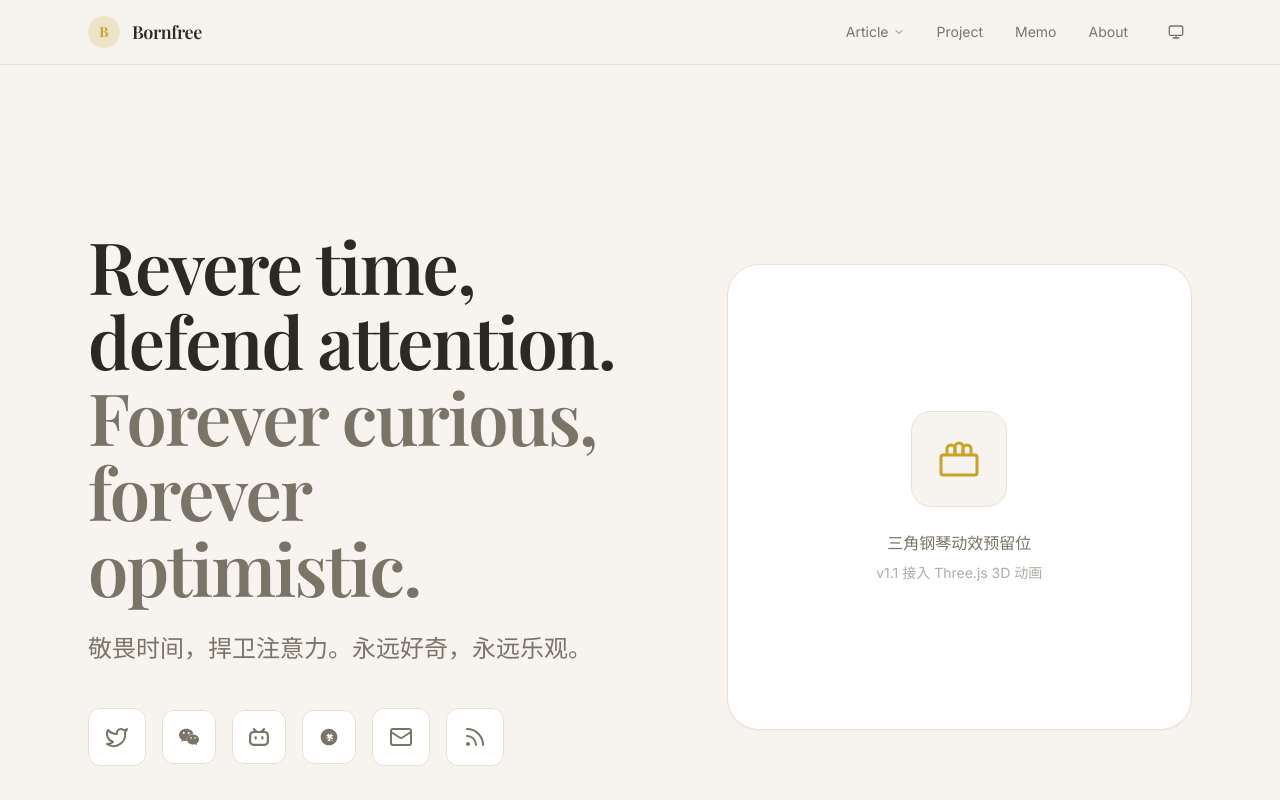
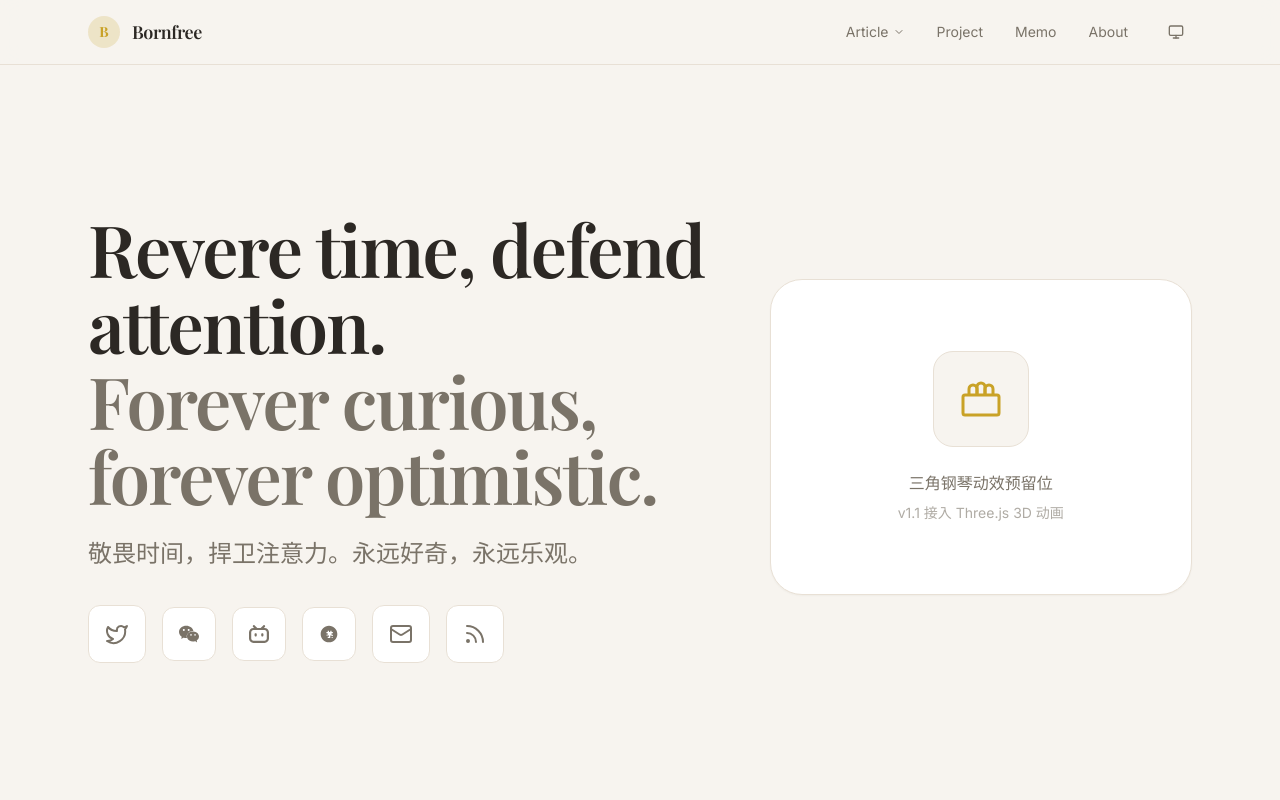
Before and after one commit to BornfreeYan/BornfreeYan.github.io, a React (Vite) app: page / in a window 1280 px wide. Shown: the top 800 px of the page. Built offline with nearby package versions, Linux system fonts and the light colour scheme.

Commit message:
design(hero): fit content within viewport while keeping showcase below fold

```diff
--- a/src/components/HeroSection.tsx
+++ b/src/components/HeroSection.tsx
@@ -5,17 +5,17 @@ import { SocialLinks } from './SocialLinks'
  */
 export function HeroSection() {
   return (
-    <section className="min-h-screen flex flex-col md:flex-row items-center justify-center gap-10 md:gap-12 lg:gap-20 py-12 md:py-16">
+    <section className="min-h-[80vh] md:min-h-[85vh] flex flex-col md:flex-row items-center justify-center gap-8 md:gap-10 lg:gap-12 py-12 md:py-16">
       {/* Manifesto + Social Links */}
-      <div className="flex-[1.2] max-w-2xl order-2 md:order-1">
-        <h1 className="font-heading text-4xl md:text-5xl lg:text-6xl xl:text-7xl font-semibold leading-[1.05] tracking-tight text-ink dark:text-ink-dark mb-6 animate-fade-in-up hero-enter-1">
+      <div className="flex-[1.5] max-w-3xl order-2 md:order-1">
+        <h1 className="font-heading text-4xl md:text-5xl lg:text-6xl xl:text-7xl font-semibold leading-[1.05] tracking-tight text-ink dark:text-ink-dark mb-5 animate-fade-in-up hero-enter-1">
           Revere time, defend attention.
           <br />
           <span className="text-ink-muted dark:text-ink-muted-dark">
             Forever curious, forever optimistic.
           </span>
         </h1>
-        <p className="text-xl md:text-2xl text-ink-muted dark:text-ink-muted-dark leading-relaxed mb-10 max-w-xl animate-fade-in-up hero-enter-2">
+        <p className="text-xl md:text-2xl text-ink-muted dark:text-ink-muted-dark leading-relaxed mb-8 max-w-xl animate-fade-in-up hero-enter-2">
           敬畏时间，捍卫注意力。永远好奇，永远乐观。
         </p>
         <div className="animate-fade-in-up hero-enter-3">
@@ -24,8 +24,8 @@ export function HeroSection() {
       </div>
 
       {/* Piano Placeholder */}
-      <div className="flex-1 max-w-md lg:max-w-lg w-full order-1 md:order-2 animate-fade-in-up hero-enter-4">
-        <div className="aspect-square rounded-[2rem] bg-card dark:bg-card-dark border border-border dark:border-border-dark shadow-sm flex items-center justify-center p-10 card-hover">
+      <div className="flex-1 max-w-md lg:max-w-md w-full order-1 md:order-2 animate-fade-in-up hero-enter-4">
+        <div className="aspect-[4/3] rounded-[2rem] bg-card dark:bg-card-dark border border-border dark:border-border-dark shadow-sm flex items-center justify-center p-10 card-hover">
           <div className="text-center">
             <div className="w-24 h-24 mx-auto mb-6 rounded-[1.25rem] bg-ivory dark:bg-ivory-dark border border-border dark:border-border-dark flex items-center justify-center">
               <svg
```
